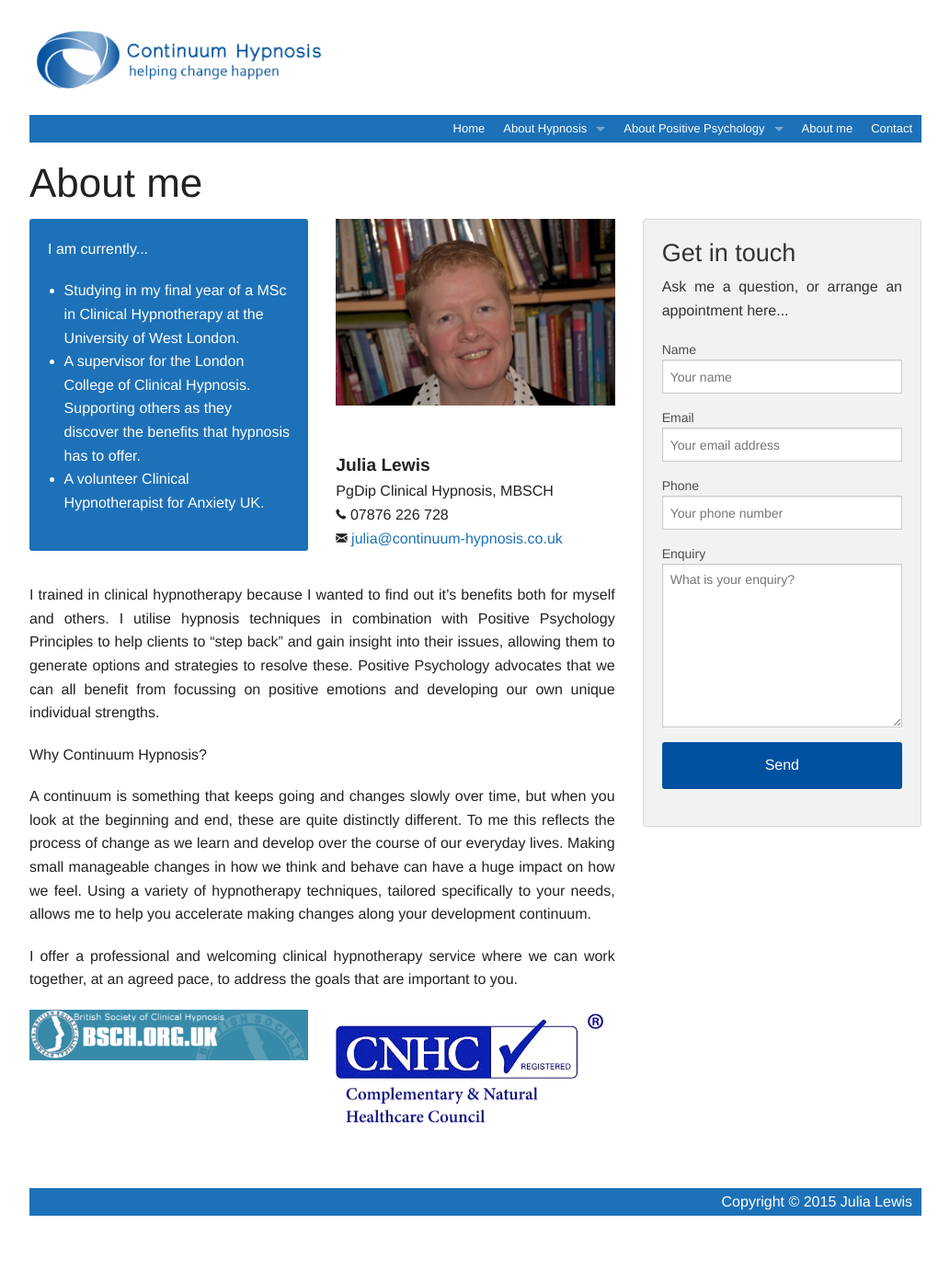
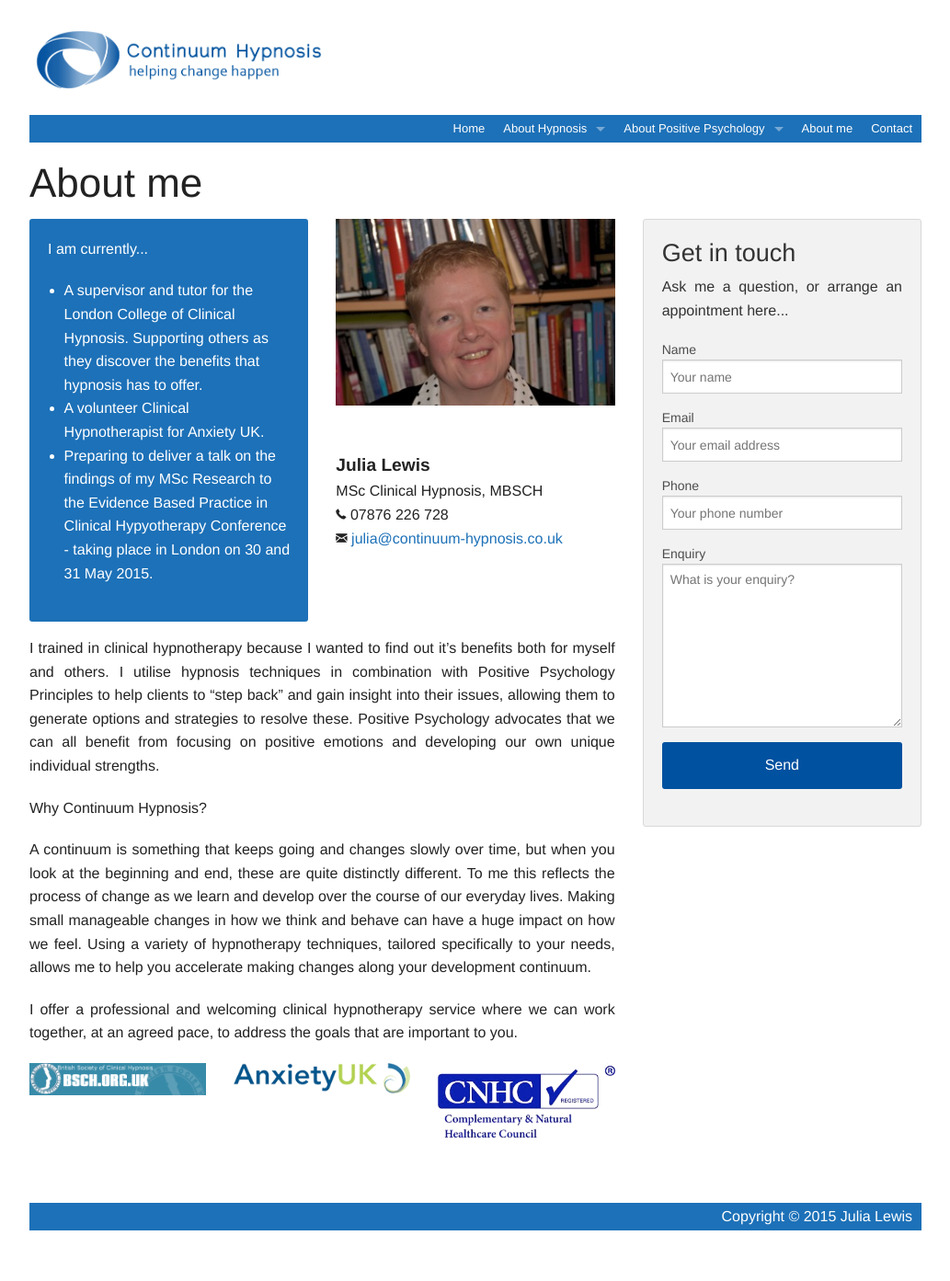
Before and after one commit to julia053684/julia053684.github.io, a Jekyll site: the page built from about.html, in a window 1280 px wide. Shown: the whole page at 92% size, without its empty margins (123-1156 px from the left). Built offline with Jekyll 4.4.1, drawn with Linux system fonts in a browser that asks for light colours; Markdown is read by kramdown in place of the engine named in the settings.

Commit message:
pre go-live changes

```diff
--- a/about.html
+++ b/about.html
@@ -9,9 +9,9 @@ title: About me
       <p>I am currently...</p>
 
       <ul>
-        <li>Studying in my final year of a MSc in Clinical Hypnotherapy at the University of West London.</li>
-        <li>A supervisor for the London College of Clinical Hypnosis. Supporting others as they discover the benefits that hypnosis has to offer.</li>
+        <li>A supervisor and tutor for the London College of Clinical Hypnosis. Supporting others as they discover the benefits that hypnosis has to offer.</li>
         <li>A volunteer Clinical Hypnotherapist for Anxiety UK.</li>
+        <li>Preparing to deliver a talk on the findings of my MSc Research to the Evidence Based Practice in Clinical Hypyotherapy Conference - taking place in London on 30 and 31 May 2015.</li>
       </ul>
     </div>
   </div>
@@ -21,7 +21,7 @@ title: About me
 
     <p>
       <strong style="font-size:1.2em;">Julia Lewis</strong><br/>
-      PgDip Clinical Hypnosis, MBSCH<br/>
+      MSc Clinical Hypnosis, MBSCH<br/>
       <i class="fi-telephone"></i> 07876 226 728<br/>
       <i class="fi-mail"></i> <a href="mailto:julia@continuum-hypnosis.co.uk">julia@continuum-hypnosis.co.uk</a><br/>
     </p>
@@ -36,7 +36,7 @@ title: About me
 
 <div class="row">
   <div class="large-12 medium-12 columns">
-    <p>I trained in clinical hypnotherapy because I wanted to find out it’s benefits both for myself and others.  I utilise hypnosis techniques in combination with Positive Psychology Principles to help clients to “step back” and gain insight into their issues, allowing them to generate options and strategies to resolve these.  Positive Psychology advocates that we can all benefit from focussing on positive emotions and developing our own unique individual strengths.</p>
+    <p>I trained in clinical hypnotherapy because I wanted to find out it’s benefits both for myself and others.  I utilise hypnosis techniques in combination with Positive Psychology Principles to help clients to “step back” and gain insight into their issues, allowing them to generate options and strategies to resolve these.  Positive Psychology advocates that we can all benefit from focusing on positive emotions and developing our own unique individual strengths.</p>
 
     <p>Why Continuum Hypnosis?</p>
 
@@ -47,10 +47,13 @@ title: About me
 </div>
 
 <div class="row">
-  <div class="large-6 medium-6 columns">
+  <div class="large-4 medium-4 columns">
     <a href="http://www.bsch.org.uk" target="_blank"><img src="/public/imgs/bsch.png"></a>
   </div>
-  <div class="large-6 medium-6 columns">
+  <div class="large-4 medium-4 columns">
+    <a href="https://www.anxietyuk.org.uk/" target="_blank"><img src="/public/imgs/anxiety-uk.png"></a>
+  </div>
+  <div class="large-4 medium-4 columns">
     <a href="http://www.cnhc.org.uk" target="_blank"><img src="/public/imgs/cnch.png"></a>
   </div>
 </div>
--- a/index.html
+++ b/index.html
@@ -14,7 +14,7 @@ title: Home
 
       <p>I offer a variety of evidence based hypnotherapy treatments to address symptoms associated with conditions such as anxiety, phobia, pain and insomnia. Also for negative habits, such as smoking, nail biting and unhealthy eating.</p>
 
-      <p>I also use hypnosis, in conjunction with positive psychology principles, to help you tap into your own unique inner resources to build self-confidence, enhance emotional control and discover and develop your own "personal" motivation.</p>
+      <p>I also use hypnosis, in conjunction with Positive Psychology principles, to help you tap into your own unique inner resources to build self-confidence, enhance emotional control and discover and develop your own "personal" motivation.</p>
     </div>
   </div>
 
--- a/positive-psychology.html
+++ b/positive-psychology.html
@@ -3,13 +3,13 @@ layout: default
 title: Positive Psychology
 ---
 
-<h2>Positive psychology</h2>
+<h2>Positive Psychology</h2>
 
 {% include page-image.html image='shutterstock_174381491' %}
 
-<p>In his introductory address to the American Psychological Society (1999) Martin Seligman described Positive Psychology as a "science of human strengths." Until this time, most psychological research and treatments had focussed on what was "wrong" with individuals. What Seligman realised was that much could be gained by focussing on what was "right" with people, helping them to recognise and use their own unique, individual's strengths as a means to develop better health and enhance levels of "well-being."</p>
+<p>In his introductory address to the American Psychological Society (1999) Martin Seligman described Positive Psychology as a "science of human strengths." Until this time, most psychological research and treatments had focused on what was "wrong" with individuals. Seligman realised that much could be gained by focusing on what was "right" with people, helping them to recognise and use their own unique, individual strengths as a means to develop better health and enhance levels of "well-being."</p>
 
-<p>I combine hypnotherapeutic techniques with principles of Positive Psychology, helping you to recognise your unique individual strengths and build on these to support you as you seek to reach your goals.</p>
+<p>I combine hypnotherapeutic techniques with principles of Positive Psychology, helping you to recognise and build on your strengths to support you as you seek to reach your goals.</p>
 
 <p>If you're interested in finding out your "signature strengths" <a href="http://www.authentichappiness.sas.upenn.edu/Default.aspx" target="_blank">click here.</a></p>
 
--- a/what-is-hypnosis.html
+++ b/what-is-hypnosis.html
@@ -11,7 +11,7 @@ title: What is Hypnosis?
 
 <p>Brain scans have shown that the hypnotic experience is not the same as sleep, but similar to the kind of state you feel when you are caught up in reading a good book and your attention becomes narrowed and you become less “tuned in” to the things going on around you.</p>
 
-<p>In a therapeutic setting, hypnosis is frequently associated with focussing on achieving a state of relaxation, where a person can be receptive to positive suggestions.  The content of any positive suggestions made are discussed and agreed between us, before hypnotherapy takes place, placing you firmly in control and helping you make the changes you wish to make.</p>
+<p>In a therapeutic setting, hypnosis is frequently associated with focusing on achieving a state of relaxation, where a person can be receptive to positive suggestions.  The content of any positive suggestions made are discussed and agreed between us, before hypnotherapy takes place, placing you firmly in control and helping you make the changes you wish to make.</p>
 
 <p>No one can make you do anything in hypnosis, any more than they could in everyday life.  In fact, practising self-hypnosis helps us manage our behaviour and emotions more effectively.</p>
 
```
Also changed, not shown: contact.html (+4 -21 lines), public/imgs/anxiety-uk-therapist.png (added), public/imgs/anxiety-uk.png (added).
